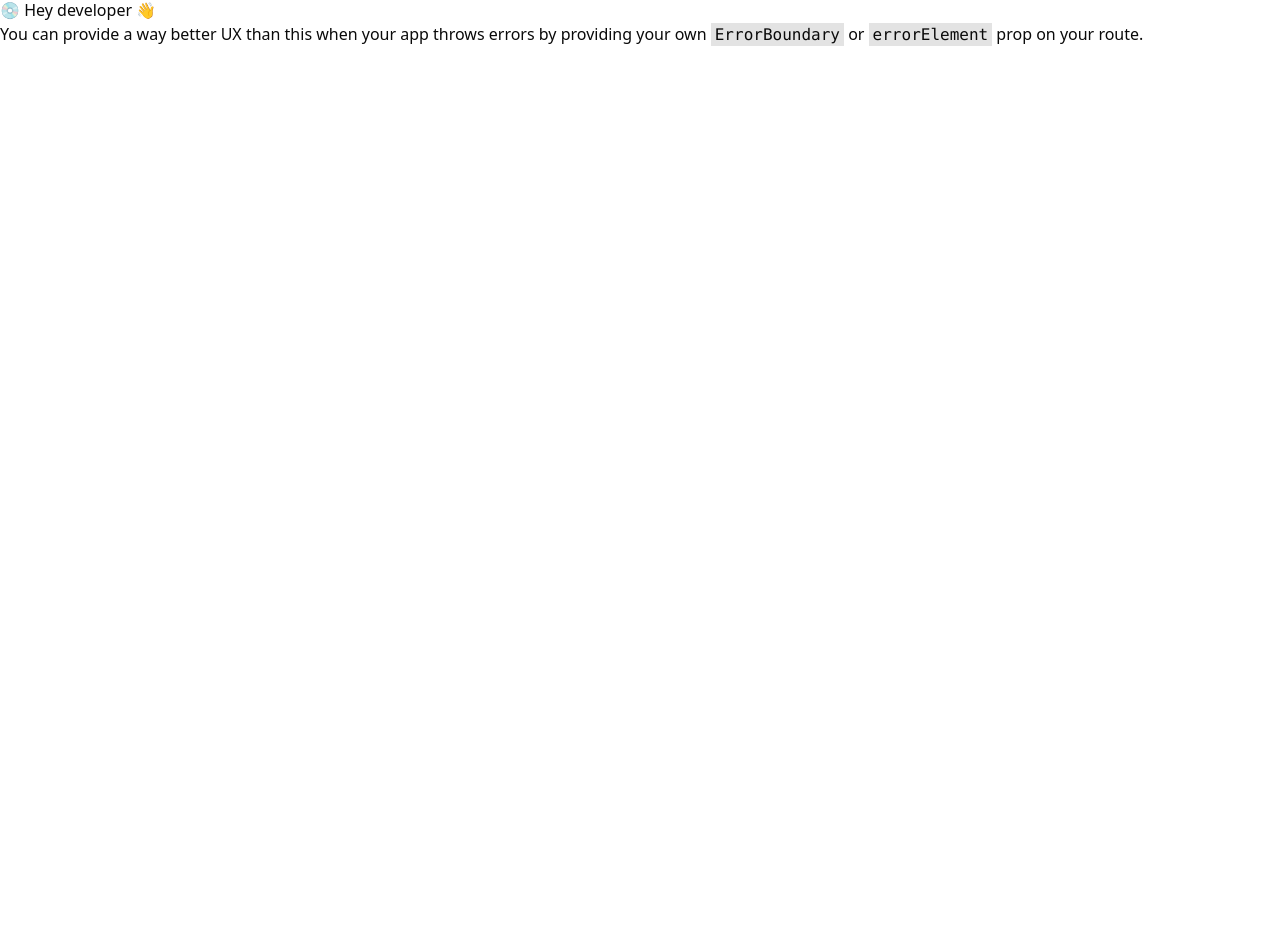
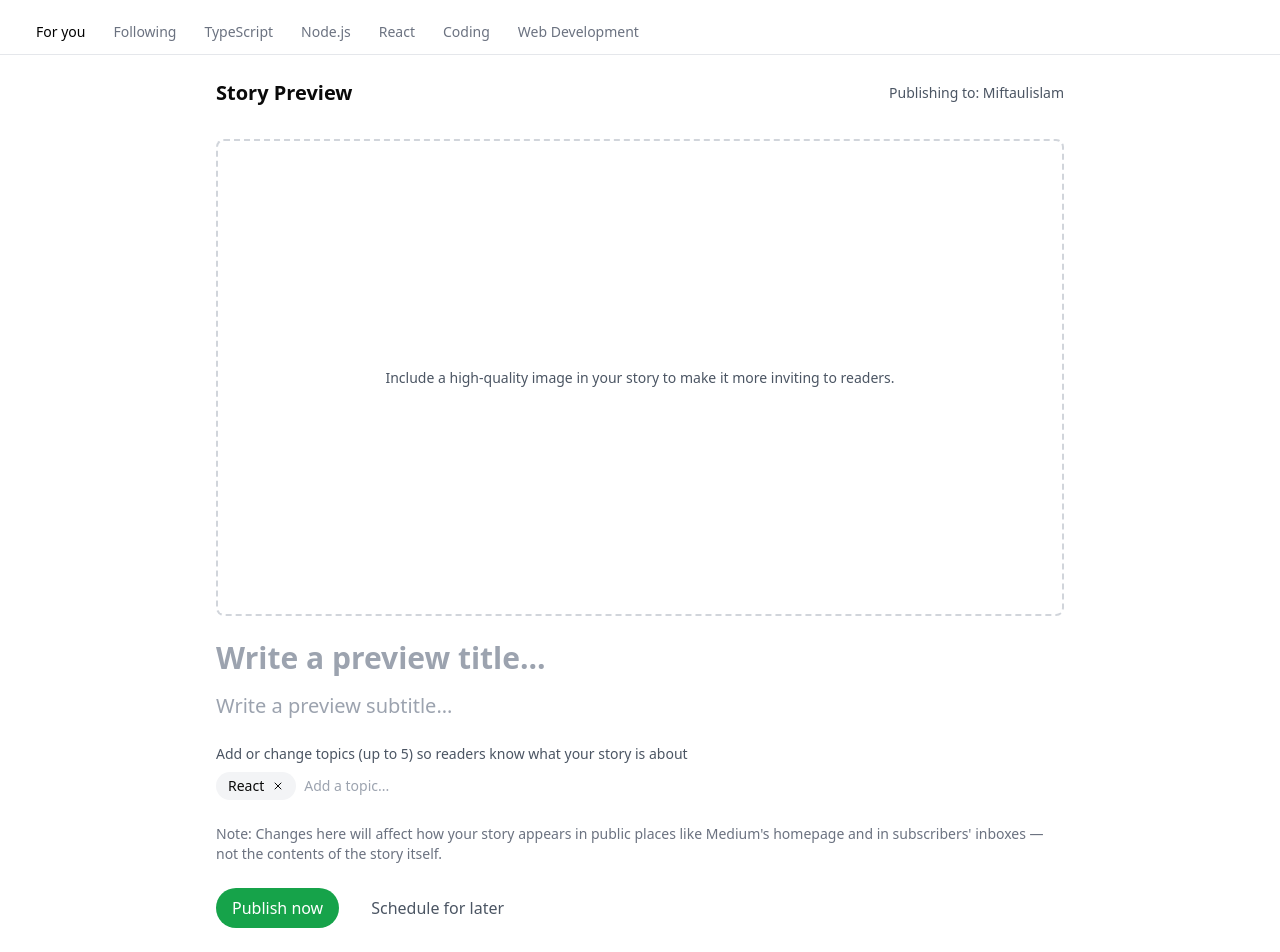
Before and after one commit to MiftaulIslam/RichTextEditor, a React (Vite) app in the folder Frontend/: page /publish/p/1 in a window 1280 px wide. Before the commit this address had no page. Shown: the part 50-1002 px from the top of the page. Before the commit the page ends 800 px from the top, so only its background shows below. Built offline with nearby package versions, Linux system fonts and the light colour scheme.

Commit message:
DT-008: PublishArticle Added

```diff
--- a/Frontend/src/Components/TextEditor/Editor.tsx
+++ b/Frontend/src/Components/TextEditor/Editor.tsx
@@ -53,7 +53,7 @@ const Editor: React.FC<EditorProps> = ({ handleContent }) => {
   };
 
   return (
-    <div className="flex-1 p-4 overflow-auto focus:outline-none ">
+    <div className=" flex-1 p-4 overflow-auto focus:outline-none ">
       <div className="w-full max-w-3xl m-auto h-full ">
         <div
           className="w-full min-h-full editor p-4 overflow-auto focus:outline-none bg-white shadow-xl rounded border-b border-l border-r"
--- a/Frontend/src/Components/TextEditor/Toolbar.tsx
+++ b/Frontend/src/Components/TextEditor/Toolbar.tsx
@@ -1,5 +1,4 @@
-import { fontFamily, fontSizes } from "@/utils/UtilsVariables";
-import { Select, SelectItem } from "@/widgets/Select";
+
 import {
   Bold,
   Italic,
@@ -13,14 +12,13 @@ import {
   AlignCenter,
   AlignRight,
 } from "lucide-react";
-import { FC, useState } from "react";
+import { FC } from "react";
 
 // Toolbar Component
 const Toolbar: FC<{
   isboldactive: boolean;
   isunderlineactive: boolean;
   isitalicactive: boolean;
-  fontsize: number;
   handlebold: () => void;
   handleunderline: () => void;
   handleitalic: () => void;
@@ -32,7 +30,6 @@ const Toolbar: FC<{
   handleheading1: () => void;
   handleheading2: () => void;
   handleheading3: () => void;
-  handlefontsize: (size: number) => void;
 }> = ({
   isboldactive,
   isunderlineactive,
@@ -49,34 +46,9 @@ const Toolbar: FC<{
   handleheading2,
   handleheading3,
 }) => {
+  return (
+<div className="flex flex-wrap gap-2 p-2  max-w-[1600px] m-auto">
 
-  const [font, setFont] = useState("Arial");
-  const [fontSize, setFontSize] = useState(8);
-  return (
-    <div className="flex flex-wrap gap-2 p-2 border-b bg-white">
-     {/* Font Family Select */}
-     <Select value={font} onChange={setFont} placeholder="Font Family">
-        {fontFamily.map((fontItem) => (
-          <SelectItem key={fontItem} value={fontItem} selected={font === fontItem} onClick={setFont}>
-            {fontItem}
-          </SelectItem>
-        ))}
-      </Select>
-
-
-        {/* Font Size Select */}
-      <Select value={fontSize.toString()} onChange={(value) => setFontSize(Number(value))} placeholder="Font Size">
-        {
-          fontSizes.map((fontSizeItem) => (
-            <SelectItem key={fontSizeItem} value={fontSizeItem.toString()} selected={fontSize === fontSizeItem} onClick={() => setFontSize(fontSizeItem)}>
-              {fontSizeItem}
-            </SelectItem>
-          ))
-        }
-      </Select>
-
-
-      {/* // <div className="flex flex-wrap gap-2 p-2 border-b"> */}
 <button
 type="button"
   className={`p-2 bg-transparent text-gray-800 hover:text-gray-600 focus:outline-none focus:ring-2 focus:ring-gray-400 rounded-lg transition-all duration-150 ease-in-out `}
--- a/Frontend/src/Layouts/TextEditor.tsx
+++ b/Frontend/src/Layouts/TextEditor.tsx
@@ -1,8 +1,7 @@
 import { useEffect, useState } from "react";
-import { Sidebar } from "../Components/TextEditor/Sidebar";
-// import { Toolbar } from "../Components/TextEditor/Toolbar";
 import Editor from "@/Components/TextEditor/Editor";
 import Toolbar from "@/Components/TextEditor/Toolbar";
+import { Link } from "react-router-dom";
 
 const TextEditor = () => {
   const [content, setContent] = useState("<p style='font-size: 12px;'>Start typing...</p>");
@@ -46,33 +45,41 @@ const TextEditor = () => {
   const handleHeading3 = () => {
     document.execCommand("formatBlock", false, "h3");
   };
-const [fontSize, setFontSize] = useState(12);
 
   return (
     <div className="flex h-screen bg-gray-100">
-      <Sidebar content={content} />
       <main className="flex-1 flex flex-col overflow-hidden">
+        <div className="border-b bg-white flex justify-between items-center py-2 px-4 gap-4">
           <Toolbar
             isboldactive={isBoldActive}
-        isunderlineactive = {isUnderlineActive}
+            isunderlineactive={isUnderlineActive}
             isitalicactive={isItalicActive}
-        fontsize={fontSize}
             handlebold={handleBold}
             handleunderline={handleUnderline}
             handleitalic={handleItalic}
-        handlecontentleft={()=>document.execCommand('justifyLeft')}
-        handlecontentcenter={()=>document.execCommand('justifyCenter')}
-        handlecontentright={()=>document.execCommand('justifyRight')}
-        handleorderlist={handleOrderList }
-        handleunorderlist={handleUnorderList }
-        handleheading1 = {handleHeading1}
-        handleheading2= {handleHeading2}
-        handleheading3= {handleHeading3}
-        handlefontsize={setFontSize}
+            handlecontentleft={() => document.execCommand('justifyLeft')}
+            handlecontentcenter={() => document.execCommand('justifyCenter')}
+            handlecontentright={() => document.execCommand('justifyRight')}
+            handleorderlist={handleOrderList}
+            handleunorderlist={handleUnorderList}
+            handleheading1={handleHeading1}
+            handleheading2={handleHeading2}
+            handleheading3={handleHeading3}
           />
 
-        <Editor  handleContent ={setContent}/>
-        {/* <div dangerouslySetInnerHTML={{ __html: content }}/> */}
+
+          <Link
+          to={"/publish/p/:id"}
+            type="submit"
+            className="px-8 py-2 bg-green-600 text-white font-semibold rounded  hover:bg-green-800"
+          >
+            Publish
+          </Link>
+
+        </div>
+
+
+        <Editor handleContent={setContent} />
 
       </main>
     </div>
--- /dev/null
+++ b/Frontend/src/pages/PublishArticle.tsx
@@ -0,0 +1,197 @@
+import { X } from 'lucide-react'
+import React, { useRef, useState } from 'react'
+
+const PublishArticle = () => {
+    const [imagePreview, setImagePreview] = useState<string | null>(null)
+    const [topics, setTopics] = useState<string[]|[]>(['React'])
+    const fileInputRef = useRef<HTMLInputElement>(null)
+    const [newTopic, setNewTopic] = useState('')
+    const [showSchedule, setShowSchedule] = useState(false)
+    const [scheduleTime, setScheduleTime] = useState('')
+
+    const handleImageUpload = (e: React.ChangeEvent<HTMLInputElement>) => {
+      const file = e.target.files?.[0]
+      if (file) {
+        const reader = new FileReader()
+        reader.onloadend = () => {
+          setImagePreview(reader.result as string)
+        }
+        reader.readAsDataURL(file)
+      }
+    }
+
+    const handleRemoveImage = () => {
+      setImagePreview(null)
+      if (fileInputRef.current) {
+        fileInputRef.current.value = ''
+      }
+    }
+
+    const handleAddTopic = (e: React.KeyboardEvent<HTMLInputElement>) => {
+      if (e.key === 'Enter' && newTopic.trim()) {
+        setTopics([...topics, newTopic.trim()])
+        setNewTopic('')
+      }
+    }
+
+    const handleRemoveTopic = (topicToRemove: string) => {
+      setTopics(topics.filter(topic => topic !== topicToRemove))
+    }
+
+    return (
+      <div className="max-w-4xl mx-auto p-6">
+        <div className="flex justify-between items-center mb-8">
+          <h1 className="text-xl font-semibold">Story Preview</h1>
+          <div className="text-sm text-gray-600">
+            Publishing to: <span className="font-medium">Miftaulislam</span>
+          </div>
+        </div>
+
+        <div className="space-y-6">
+          {/* Image Upload Section */}
+          <div className="relative">
+            {imagePreview ? (
+              <div className="relative aspect-[16/9] w-full overflow-hidden rounded-lg">
+                <img
+                  src={imagePreview || "/placeholder.svg"}
+                  alt="Article preview"
+                  className="object-fit"
+                />
+                <button
+                  onClick={handleRemoveImage}
+                  className="absolute top-4 right-4 p-1 bg-white rounded-full shadow-lg hover:bg-gray-100"
+                >
+                  <X className="w-4 h-4" />
+                </button>
+              </div>
+            ) : (
+              <label className="flex flex-col items-center justify-center w-full aspect-[16/9] border-2 border-dashed border-gray-300 rounded-lg cursor-pointer hover:bg-gray-50">
+                <div className="text-center p-6">
+                  <p className="text-sm text-gray-600">
+                    Include a high-quality image in your story to make it more inviting to readers.
+                  </p>
+                  <input
+                    ref={fileInputRef}
+                    type="file"
+                    className="hidden"
+                    accept="image/*"
+                    onChange={handleImageUpload}
+                  />
+                </div>
+              </label>
+            )}
+          </div>
+
+          {/* Title and Subtitle */}
+          <div className="space-y-4">
+            <input
+              type="text"
+              placeholder="Write a preview title..."
+              className="w-full text-3xl font-bold border-none focus:outline-none focus:ring-0 placeholder-gray-400"
+            />
+            <input
+              type="text"
+              placeholder="Write a preview subtitle..."
+              className="w-full text-xl text-gray-600 border-none focus:outline-none focus:ring-0 placeholder-gray-400"
+            />
+          </div>
+
+          {/* Topics Section */}
+          <div className="space-y-2">
+            <p className="text-sm text-gray-600">
+              Add or change topics (up to 5) so readers know what your story is about
+            </p>
+            <div className="flex flex-wrap gap-2">
+              {topics.map((topic) => (
+                <span
+                  key={topic}
+                  className="inline-flex items-center px-3 py-1 rounded-full text-sm bg-gray-100"
+                >
+                  {topic}
+                  <button
+                    onClick={() => handleRemoveTopic(topic)}
+                    className="ml-2 hover:text-gray-700"
+                  >
+                    <X className="w-3 h-3" />
+                  </button>
+                </span>
+              ))}
+              {topics.length < 5 && (
+                <input
+                  type="text"
+                  value={newTopic}
+                  onChange={(e) => setNewTopic(e.target.value)}
+                  onKeyDown={handleAddTopic}
+                  placeholder="Add a topic..."
+                  className="border-none bg-transparent focus:outline-none focus:ring-0 text-sm placeholder-gray-400"
+                />
+              )}
+            </div>
+          </div>
+
+          {/* Note */}
+          <p className="text-sm text-gray-500">
+            Note: Changes here will affect how your story appears in public places like Medium's homepage and in subscribers' inboxes — not the contents of the story itself.
+          </p>
+
+          {/* Action Buttons */}
+          <div className="space-y-4">
+
+
+            {showSchedule ? (
+              <div className="space-y-4 p-4 border rounded-lg">
+                <div className="space-y-2">
+                  <p className="text-sm font-medium">Schedule a time to publish:</p>
+                  <input
+                    type="datetime-local"
+                    value={scheduleTime}
+                    onChange={(e) => setScheduleTime(e.target.value)}
+                    className="w-full border rounded-md px-3 py-2"
+                  />
+                  <p className="text-sm text-gray-500">Dhaka time (GMT+6)</p>
+                </div>
+
+                <p className="text-sm text-gray-600">
+                  This story will be published automatically within five minutes of the specified time.
+                </p>
+
+                <div className="flex gap-4">
+                  <button
+                    className="px-4 py-2 bg-green-600 text-white rounded-full hover:bg-green-700"
+                    onClick={() => {
+                      // Handle schedule submission
+                      console.log('Scheduled for:', scheduleTime)
+                      setShowSchedule(false)
+                    }}
+                  >
+                    Schedule to publish
+                  </button>
+                  <button
+                    className="px-4 py-2 text-gray-600 hover:text-gray-800"
+                    onClick={() => {
+                      setShowSchedule(false)
+                      setScheduleTime('')
+                    }}
+                  >
+                    Cancel scheduling
+                  </button>
+                </div>
+              </div>
+            ):( <div className="flex gap-4">
+                <button className="px-4 py-2 bg-green-600 text-white rounded-full hover:bg-green-700">
+                  Publish now
+                </button>
+                <button
+                  onClick={() => setShowSchedule(!showSchedule)}
+                  className="px-4 py-2 text-gray-600 hover:text-gray-800"
+                >
+                  Schedule for later
+                </button>
+              </div>)}
+          </div>
+        </div>
+      </div>
+  )
+}
+
+export default PublishArticle
--- a/Frontend/src/routes/routes.tsx
+++ b/Frontend/src/routes/routes.tsx
@@ -12,6 +12,7 @@ import RootLayout from "@/Layouts/RootLayout";
 import SettingLayout from "@/Layouts/SettingLayout";
 import TextEditor from "@/Layouts/TextEditor";
 import Login from "@/pages/Login";
+import PublishArticle from "@/pages/PublishArticle";
 import Signup from "@/pages/Signup";
 
 import { createBrowserRouter } from 'react-router-dom';
@@ -27,6 +28,10 @@ const router = createBrowserRouter([
       {
         path: "editor",
         element: <TextEditor />,
+      },
+      {
+        path:"publish/p/:id",
+        element: <PublishArticle />,
       },
       {
         path: "profile/:domain",
```
Lines whose indentation alone changed are shown as unchanged.
